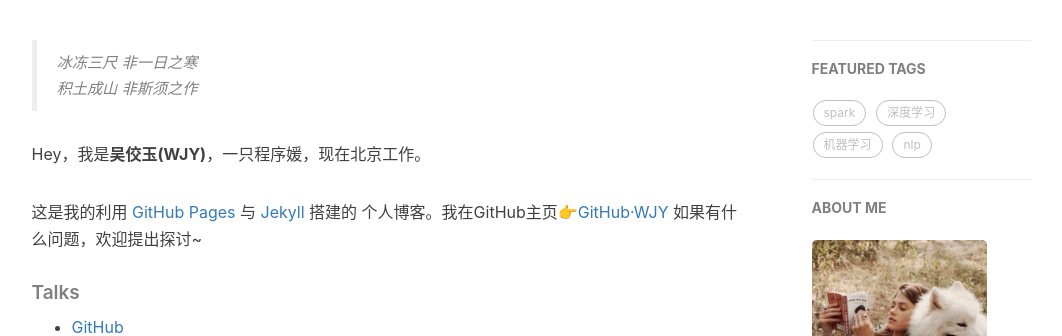
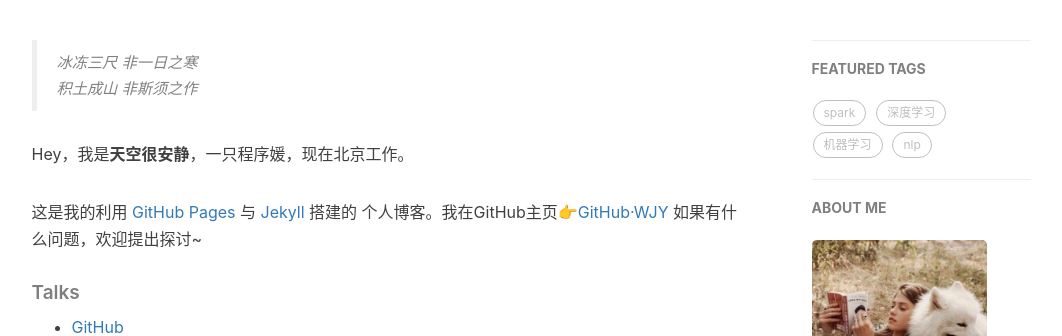
Before and after one commit to tkhajwjy/tkhajwjy.github.io, a Jekyll site: the page built from about.html, in a window 1280 px wide. Shown: the part 418-754 px from the top of the page, without its empty margins (136-1198 px from the left). Built offline with Jekyll 4.4.1, drawn with Linux system fonts in a browser that asks for light colours; nearby versions of some CDN libraries; comment, search, counter and statistics services are not loaded.

Commit message:
Update about.html

```diff
--- a/about.html
+++ b/about.html
@@ -18,7 +18,7 @@ header-img: "img/post-bg-rwd.jpg"
     <blockquote><p>冰冻三尺 非一日之寒<br>
     积土成山 非斯须之作</p></blockquote>
 
-    <p>Hey，我是<strong>吴佼玉(WJY)</strong>，一只程序媛，现在北京工作。</p>
+    <p>Hey，我是<strong>天空很安静</strong>，一只程序媛，现在北京工作。</p>
 
 
 
```
